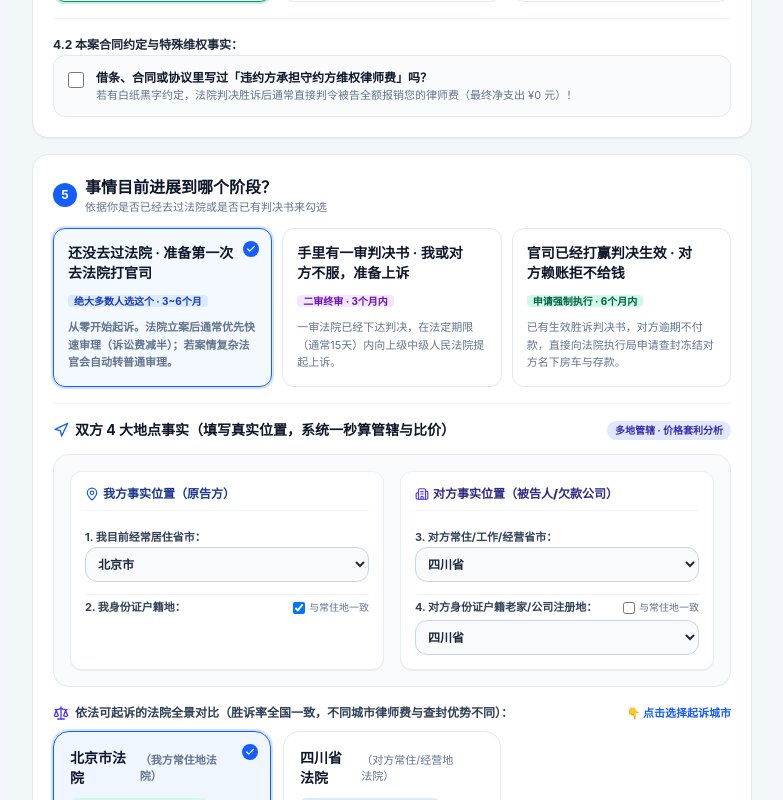
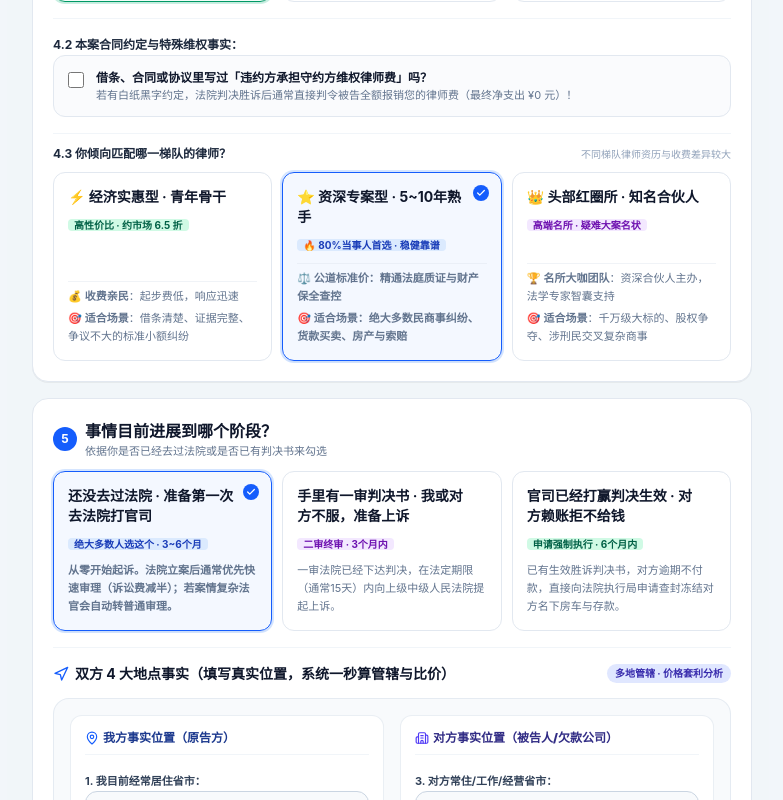
Before and after one commit to happystar216/law-price, a React (Vite) app: page / in a window 1280 px wide. Shown: the part 1340-2140 px from the top of the page, without its empty margins (248-1031 px from the left). Built offline with nearby package versions, Linux system fonts and the light colour scheme.

Commit message:
feat: add 3-tier lawyer selection (economic youth, senior specialist, elite red-circle partner) with dynamic fee calculation and matching

```diff
--- a/src/App.tsx
+++ b/src/App.tsx
@@ -18,14 +18,18 @@ export function App() {
     category: 'debt',
     isPropertyCase: true,
     claimAmount: 100000,
-    clientRegionId: 'bj',
-    opponentRegionId: 'sc',
-    incidentRegionId: 'bj',
-    chosenRoute: 'client_place',
+    clientResidenceRegionId: 'bj',
+    clientDomicileRegionId: 'bj',
+    clientDomicileSameAsResidence: true,
+    opponentResidenceRegionId: 'gd',
+    opponentDomicileRegionId: 'sc',
+    opponentDomicileSameAsResidence: false,
+    chosenVenueKey: 'client_residence',
     regionId: 'bj',
     isOpponentCity: false,
     stage: 'first_instance_summary',
     feeMode: 'standard',
+    lawyerTier: 'senior',
     evidenceLevel: 'strong',
     solvencyLevel: 'high',
     hasContractFeeClause: false,
--- a/src/components/MatchLawyerModal.tsx
+++ b/src/components/MatchLawyerModal.tsx
@@ -138,8 +138,8 @@ export const MatchLawyerModal: React.FC<MatchLawyerModalProps> = ({ analysis, on
                 <div className="grid grid-cols-2 gap-1 text-[11px] text-slate-600 pt-0.5">
                   <div>· 案件纠纷：<strong>{category.name}</strong></div>
                   <div>· 涉及金额：<strong>¥{analysis.input.claimAmount.toLocaleString()} 元</strong></div>
-                  <div>· 预估胜诉率：<strong>{Math.round(analysis.roi.winProbability * 100)}%</strong></div>
-                  <div>· 预估花费：<strong>¥{analysis.financial.finalNetCostMin.toLocaleString()} 起</strong></div>
+                  <div>· 律师梯队：<strong>{analysis.input.lawyerTier === 'economic' ? '⚡ 经济实惠型' : analysis.input.lawyerTier === 'elite' ? '👑 红圈大所合伙人' : '⭐ 资深专案型'}</strong></div>
+                  <div>· 预估律师费：<strong>¥{analysis.financial.lawyerFeeMin.toLocaleString()} ~ {analysis.financial.lawyerFeeMax.toLocaleString()}</strong></div>
                 </div>
               </div>
 
--- a/src/components/UserFriendlyConfigurator.tsx
+++ b/src/components/UserFriendlyConfigurator.tsx
@@ -1202,6 +1202,109 @@ export const UserFriendlyConfigurator: React.FC<UserFriendlyConfiguratorProps> =
             </div>
           )}
         </div>
+
+        {/* 4.3 律师梯队偏好（红圈大所 / 资深成熟 / 经济实惠） */}
+        <div className="pt-3 border-t border-slate-100 space-y-2.5">
+          <div className="flex items-center justify-between">
+            <label className="text-xs font-bold text-slate-800">4.3 你倾向匹配哪一梯队的律师？</label>
+            <span className="text-[10px] text-slate-400">不同梯队律师资历与收费差异较大</span>
+          </div>
+
+          <div className="grid grid-cols-1 sm:grid-cols-3 gap-2.5">
+            {/* 1. 经济实惠型 */}
+            <button
+              type="button"
+              onClick={() => onChange({ lawyerTier: 'economic' })}
+              className={`p-3.5 rounded-xl border text-left transition-all cursor-pointer relative flex flex-col justify-between space-y-2 ${
+                (input.lawyerTier || 'senior') === 'economic'
+                  ? 'border-emerald-600 bg-emerald-50/70 ring-2 ring-emerald-500/20 text-emerald-950 font-semibold shadow-xs'
+                  : 'border-slate-200 hover:border-slate-300 hover:bg-slate-50 text-slate-700'
+              }`}
+            >
+              {(input.lawyerTier || 'senior') === 'economic' && (
+                <span className="absolute top-3 right-3 w-4 h-4 rounded-full bg-emerald-600 text-white flex items-center justify-center">
+                  <Check className="w-2.5 h-2.5 stroke-[3]" />
+                </span>
+              )}
+              <div>
+                <div className="font-bold text-xs sm:text-sm text-slate-900 pr-4">
+                  ⚡ 经济实惠型 · 青年骨干
+                </div>
+                <div className="mt-1">
+                  <span className="text-[10px] px-1.5 py-0.2 rounded font-bold bg-emerald-100 text-emerald-800">
+                    高性价比 · 约市场 6.5 折
+                  </span>
+                </div>
+              </div>
+              <div className="text-[11px] text-slate-500 space-y-1 leading-relaxed border-t border-slate-200/50 pt-1.5">
+                <div>💰 <strong>收费亲民</strong>：起步费低，响应迅速</div>
+                <div>🎯 <strong>适合场景</strong>：借条清楚、证据完整、争议不大的标准小额纠纷</div>
+              </div>
+            </button>
+
+            {/* 2. 资深专案型 */}
+            <button
+              type="button"
+              onClick={() => onChange({ lawyerTier: 'senior' })}
+              className={`p-3.5 rounded-xl border text-left transition-all cursor-pointer relative flex flex-col justify-between space-y-2 ${
+                (input.lawyerTier || 'senior') === 'senior'
+                  ? 'border-blue-600 bg-blue-50/70 ring-2 ring-blue-500/20 text-blue-950 font-semibold shadow-xs'
+                  : 'border-slate-200 hover:border-slate-300 hover:bg-slate-50 text-slate-700'
+              }`}
+            >
+              {(input.lawyerTier || 'senior') === 'senior' && (
+                <span className="absolute top-3 right-3 w-4 h-4 rounded-full bg-blue-600 text-white flex items-center justify-center">
+                  <Check className="w-2.5 h-2.5 stroke-[3]" />
+                </span>
+              )}
+              <div>
+                <div className="font-bold text-xs sm:text-sm text-slate-900 pr-4">
+                  ⭐ 资深专案型 · 5~10年熟手
+                </div>
+                <div className="mt-1">
+                  <span className="text-[10px] px-1.5 py-0.2 rounded font-bold bg-blue-100 text-blue-800">
+                    🔥 80%当事人首选 · 稳健靠谱
+                  </span>
+                </div>
+              </div>
+              <div className="text-[11px] text-slate-500 space-y-1 leading-relaxed border-t border-slate-200/50 pt-1.5">
+                <div>⚖️ <strong>公道标准价</strong>：精通法庭质证与财产保全查控</div>
+                <div>🎯 <strong>适合场景</strong>：绝大多数民商事纠纷、货款买卖、房产与索赔</div>
+              </div>
+            </button>
+
+            {/* 3. 红圈知名合伙人 */}
+            <button
+              type="button"
+              onClick={() => onChange({ lawyerTier: 'elite' })}
+              className={`p-3.5 rounded-xl border text-left transition-all cursor-pointer relative flex flex-col justify-between space-y-2 ${
+                (input.lawyerTier || 'senior') === 'elite'
+                  ? 'border-purple-600 bg-purple-50/70 ring-2 ring-purple-500/20 text-purple-950 font-semibold shadow-xs'
+                  : 'border-slate-200 hover:border-slate-300 hover:bg-slate-50 text-slate-700'
+              }`}
+            >
+              {(input.lawyerTier || 'senior') === 'elite' && (
+                <span className="absolute top-3 right-3 w-4 h-4 rounded-full bg-purple-600 text-white flex items-center justify-center">
+                  <Check className="w-2.5 h-2.5 stroke-[3]" />
+                </span>
+              )}
+              <div>
+                <div className="font-bold text-xs sm:text-sm text-slate-900 pr-4">
+                  👑 头部红圈所 · 知名合伙人
+                </div>
+                <div className="mt-1">
+                  <span className="text-[10px] px-1.5 py-0.2 rounded font-bold bg-purple-100 text-purple-800">
+                    高端名所 · 疑难大案名状
+                  </span>
+                </div>
+              </div>
+              <div className="text-[11px] text-slate-500 space-y-1 leading-relaxed border-t border-slate-200/50 pt-1.5">
+                <div>🏆 <strong>名所大咖团队</strong>：资深合伙人主办，法学专家智囊支持</div>
+                <div>🎯 <strong>适合场景</strong>：千万级大标的、股权争夺、涉刑民交叉复杂商事</div>
+              </div>
+            </button>
+          </div>
+        </div>
       </section>
 
       {/* 问题 5：诉讼阶段 + 双方 4 大地点事实与智能比价管辖全景 */}
--- a/src/types/index.ts
+++ b/src/types/index.ts
@@ -21,6 +21,11 @@ export type FeeMode =
   | 'risk'      // 纯风险代理 / 胜诉提成
   | 'half_risk' // 半风险代理（基础费+低比例提成）
   | 'hourly';   // 计时收费
+
+export type LawyerTier =
+  | 'economic'  // 经济实惠型 / 青年骨干（性价比高，适合简单标准案件）
+  | 'senior'    // 资深专案型 / 5~10年熟手律师（主流公道首选，稳健把控）
+  | 'elite';    // 头部红圈所 / 知名合伙人团队（疑难大案、千万标的首选）
 
 export type EvidenceLevel =
   | 'strong'   // 证据确凿充分
@@ -61,6 +66,7 @@ export interface CaseInputState {
 
   stage: LitigationStage;          // 诉讼程序阶段
   feeMode: FeeMode;                // 偏好计费方式
+  lawyerTier: LawyerTier;          // 律师档次偏好（经济实惠/资深成熟/红圈知名）
   evidenceLevel: EvidenceLevel;    // 证据完备度
   solvencyLevel: SolvencyLevel;    // 对方偿债能力与财产线索
   hasContractFeeClause: boolean;   // 合同是否明确约定败诉方承担律师费
--- a/src/utils/decisionEngine.ts
+++ b/src/utils/decisionEngine.ts
@@ -57,7 +57,8 @@ export function runFullCaseAnalysis(input: CaseInputState): FullCaseAnalysis {
     claimAmount,
     input.isPropertyCase,
     input.stage,
-    input.feeMode
+    input.feeMode,
+    input.lawyerTier || 'senior'
   );
 
   let canTransferLawyerFee = false;
--- a/src/utils/lawyerFeeCalculator.ts
+++ b/src/utils/lawyerFeeCalculator.ts
@@ -1,5 +1,5 @@
 import { REGIONS } from '../data/regions';
-import type { CaseCategory, FeeMode, LitigationStage } from '../types';
+import type { CaseCategory, FeeMode, LawyerTier, LitigationStage } from '../types';
 
 export interface LawyerFeeResult {
   min: number;
@@ -16,7 +16,8 @@ export function calculateLawyerFee(
   amount: number,
   isProperty: boolean,
   stage: LitigationStage,
-  feeMode: FeeMode
+  feeMode: FeeMode,
+  lawyerTier: LawyerTier = 'senior'
 ): LawyerFeeResult {
   const region = REGIONS.find((r) => r.id === regionId) || REGIONS[0];
 
@@ -27,6 +28,18 @@ export function calculateLawyerFee(
     stageMultiplier = 0.5;
   } else if (stage === 'preservation_only') {
     stageMultiplier = 0.3;
+  }
+
+  // 律师档次系数调节
+  let tierMultiplier = 1.0;
+  let tierMinFloor = region.minCaseFee;
+
+  if (lawyerTier === 'economic') {
+    tierMultiplier = 0.65;
+    tierMinFloor = Math.round(region.minCaseFee * 0.6);
+  } else if (lawyerTier === 'elite') {
+    tierMultiplier = 2.4;
+    tierMinFloor = 15000;
   }
 
   if (!isProperty || amount <= 0) {
@@ -44,9 +57,19 @@ export function calculateLawyerFee(
       baseMax = Math.max(baseMax, 8000);
     }
 
-    const min = Math.round(baseMin * stageMultiplier);
-    const max = Math.round(baseMax * stageMultiplier);
+    let min = Math.round(baseMin * stageMultiplier * tierMultiplier);
+    let max = Math.round(baseMax * stageMultiplier * tierMultiplier);
+
+    min = Math.max(min, tierMinFloor);
+    max = Math.max(max, min + 1000);
     const median = Math.round((min + max) / 2);
+
+    let tierNote = '资深专案型（5~10年熟手）：市场主流公道价，办案稳健。';
+    if (lawyerTier === 'economic') {
+      tierNote = '经济实惠型（青年骨干）：主打高性价比，收费约为市场均价 60%~70%。';
+    } else if (lawyerTier === 'elite') {
+      tierNote = '红圈知名合伙人型：适合疑难大案与重大争端，名所专家团队代理。';
+    }
 
     return {
       min,
@@ -54,7 +77,7 @@ export function calculateLawyerFee(
       median,
       riskEst: 0,
       hourlyRange: region.hourlyRateRange,
-      notes: '非财产争议案件，按件收费基准。',
+      notes: tierNote,
     };
   }
 
@@ -68,8 +91,8 @@ export function calculateLawyerFee(
 
   baseFee = Math.max(baseFee, region.minCaseFee);
 
-  let min = Math.round(baseFee * 0.8 * stageMultiplier);
-  let max = Math.round(baseFee * 1.25 * stageMultiplier);
+  let min = Math.round(baseFee * 0.8 * stageMultiplier * tierMultiplier);
+  let max = Math.round(baseFee * 1.25 * stageMultiplier * tierMultiplier);
 
   if (category === 'ip' || category === 'company') {
     min = Math.round(min * 1.2);
@@ -79,18 +102,29 @@ export function calculateLawyerFee(
     max = Math.round(max * 0.9);
   }
 
-  min = Math.max(Math.round(min / 100) * 100, region.minCaseFee);
+  min = Math.max(Math.round(min / 100) * 100, tierMinFloor);
   max = Math.max(Math.round(max / 100) * 100, min + 1000);
   const median = Math.round((min + max) / 200) * 100;
 
-  const riskRate = Math.min(0.18, region.riskFeeCap);
+  let riskRate = Math.min(0.18, region.riskFeeCap);
+  if (lawyerTier === 'economic') riskRate = 0.12;
+  if (lawyerTier === 'elite') riskRate = 0.25;
+
   const riskEst = Math.round(amount * riskRate);
 
   let notes = `${region.shortName}当地市场参考标准计算`;
   if (feeMode === 'risk') {
-    notes = '纯风险代理：前期通常收取极低材料费/0元，胜诉实际回款后按15%~25%提成。';
+    notes = '纯风险代理：前期通常收取极低材料费/0元，胜诉实际回款后按提成比例结算。';
   } else if (feeMode === 'half_risk') {
-    notes = '半风险代理：前期收取基础律师费（约标准价50%），结案回款按8%~15%提成。';
+    notes = '半风险代理：前期收取基础律师费（约标准价50%），结案回款后按低比例提成。';
+  } else {
+    if (lawyerTier === 'economic') {
+      notes = '【经济实惠型 · 青年骨干】：性价比首选，约市场均价 60%~70%，适合事实确凿的普通纠纷。';
+    } else if (lawyerTier === 'elite') {
+      notes = '【红圈所合伙人 · 大案名状】：高规格配置，适合千万标的或复杂商事争端，专家团队主办。';
+    } else {
+      notes = '【资深专案型 · 5~10年熟手】：80%当事人首选，法庭经验丰富，证据质证与财产查控最稳健。';
+    }
   }
 
   return {
```
